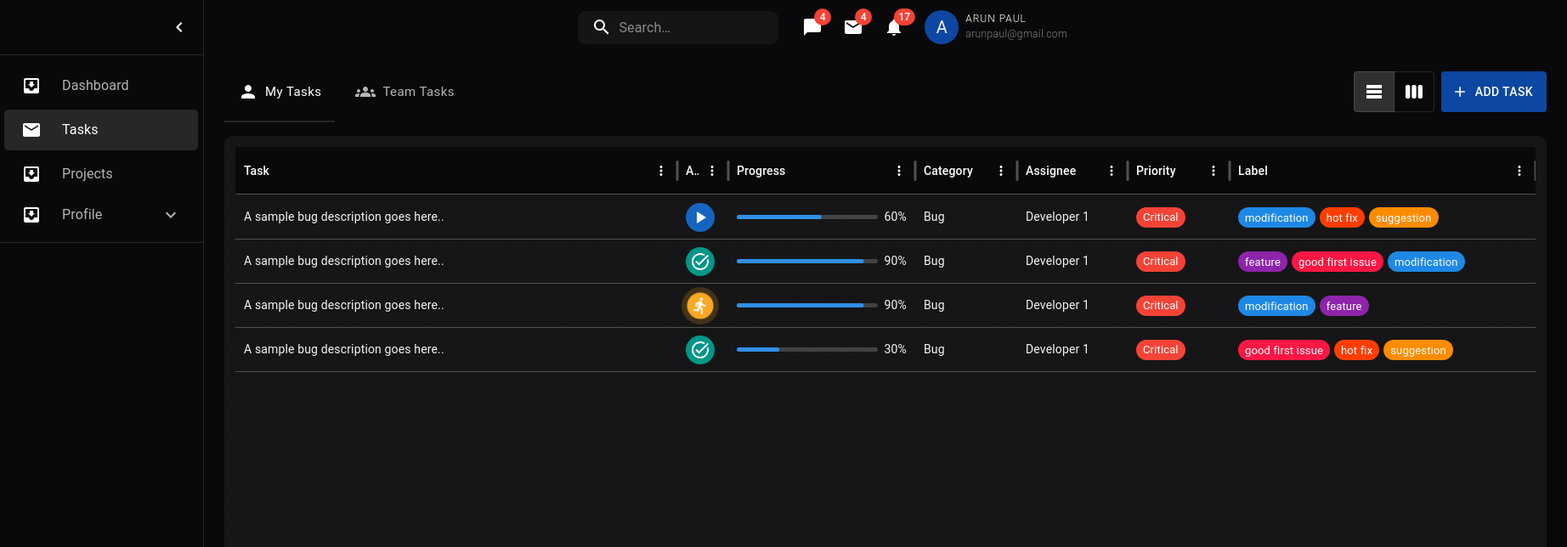
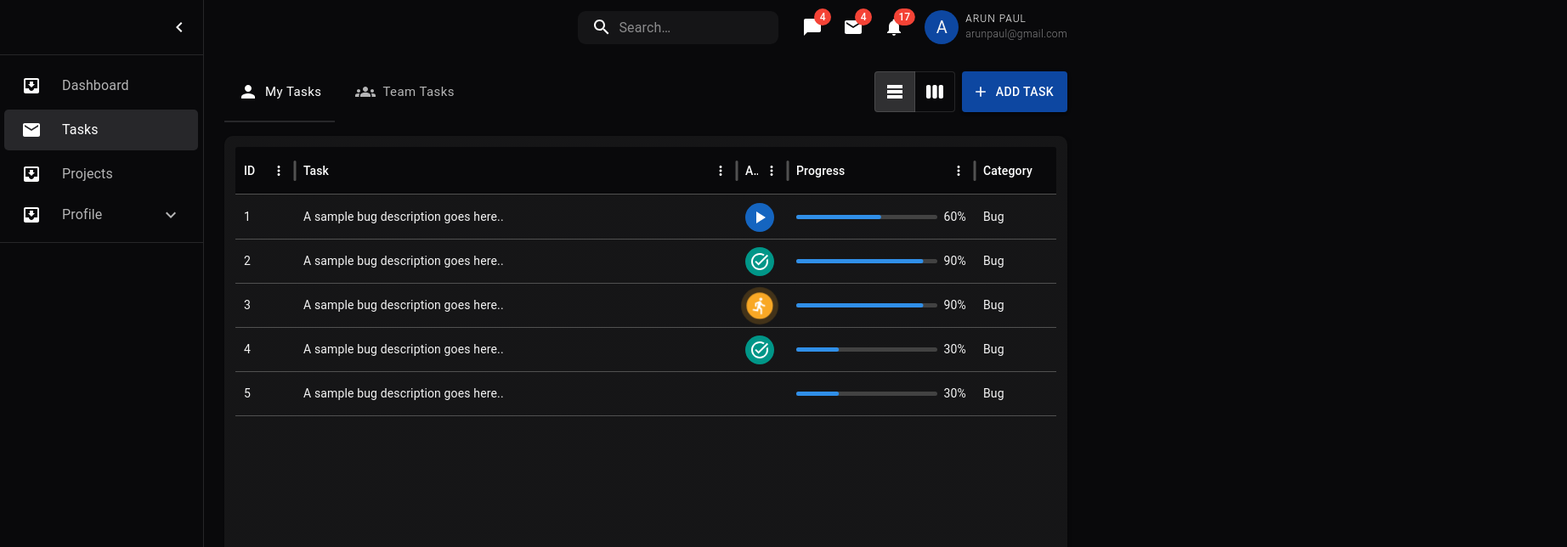
Before and after one commit to 2000polo/erp-project, a React (Create React App) app: page /app/tasks in a window 1280 px wide. Shown: the top 644 px of the page at 85% size, 1844 px wide, since content can reach past the window. Built offline with nearby package versions, Linux system fonts and the light colour scheme.

Commit message:
kanban board and task table are now able to update the changes in status updation, change of status in kanban board will also change the status in table, horizontal scroll enabled for kanban board view for adding more task status columns in future

```diff
--- a/src/app/tasks/taskSlice.js
+++ b/src/app/tasks/taskSlice.js
@@ -1,4 +1,4 @@
-import { createSlice } from '@reduxjs/toolkit'
+import { createSlice, current } from '@reduxjs/toolkit'
 
 export const taskSlice = createSlice({
   name: 'tasks',
@@ -7,7 +7,7 @@ export const taskSlice = createSlice({
     tasks: [
       {
         "id": 1,
-        "taskName": "Bug Sample",
+        "taskName": "Bug Sample 1",
         "department": "Backend",
         "description": "A sample bug description goes here..",
         "assignee": "Developer 1",
@@ -45,11 +45,21 @@ export const taskSlice = createSlice({
             "sub_task": "a small descriprion about the subtask",
             "is_complete": false
           },
-        ]
+        ],
+        assigned_to: {
+          avatar: 'https://img.freepik.com/free-vector/cute-monkey-with-baseball-bat-with-jacket-banana-cartoon-vector-icon-illustration-animal-nature_138676-5315.jpg?w=826&t=st=1702655648~exp=1702656248~hmac=152fbae129d172b152589001c718714c9e3ed3d2ecfee7eeab88a32a710bf486',
+          name: 'Jame Drake',
+          date: '12 Jan 2023'
+        },
+        assigned_by: {
+          avatar: 'https://img.freepik.com/free-vector/cute-monkey-holding-banana-baseball-bat-stick-cartoon-vector-icon-illustration-animal-sport_138676-7050.jpg?w=826&t=st=1702657828~exp=1702658428~hmac=55d59be963a5fb55dbec392fd874bc6d503613796309e657990c4f675b42d398',
+          name: 'Helen Jake',
+          date: '12 Jan 2023'
+        },
       },
       {
         "id": 2,
-        "taskName": "Bug Sample",
+        "taskName": "Bug Sample 2",
         "department": "Backend",
         "description": "A sample bug description goes here..",
         "assignee": "Developer 1",
@@ -87,11 +97,21 @@ export const taskSlice = createSlice({
             "sub_task": "a small descriprion about the subtask",
             "is_complete": false
           },
-        ]
+        ],
+        "assigned_to": {
+          avatar: 'https://img.freepik.com/free-vector/cute-monkey-with-baseball-bat-with-jacket-banana-cartoon-vector-icon-illustration-animal-nature_138676-5315.jpg?w=826&t=st=1702655648~exp=1702656248~hmac=152fbae129d172b152589001c718714c9e3ed3d2ecfee7eeab88a32a710bf486',
+          name: 'Jame Drake',
+          date: '12 Jan 2023'
+        },
+        "assigned_by": {
+          avatar: 'https://img.freepik.com/free-vector/cute-monkey-holding-banana-baseball-bat-stick-cartoon-vector-icon-illustration-animal-sport_138676-7050.jpg?w=826&t=st=1702657828~exp=1702658428~hmac=55d59be963a5fb55dbec392fd874bc6d503613796309e657990c4f675b42d398',
+          name: 'Helen Jake',
+          date: '12 Jan 2023'
+        },
       },
       {
         "id": 3,
-        "taskName": "Bug Sample",
+        "taskName": "Bug Sample 3",
         "department": "Backend",
         "description": "A sample bug description goes here..",
         "assignee": "Developer 1",
@@ -125,11 +145,21 @@ export const taskSlice = createSlice({
             "sub_task": "a small descriprion about the subtask",
             "is_complete": false
           },
-        ]
+        ],
+        "assigned_to": {
+          avatar: 'https://img.freepik.com/free-vector/cute-monkey-with-baseball-bat-with-jacket-banana-cartoon-vector-icon-illustration-animal-nature_138676-5315.jpg?w=826&t=st=1702655648~exp=1702656248~hmac=152fbae129d172b152589001c718714c9e3ed3d2ecfee7eeab88a32a710bf486',
+          name: 'Jame Drake',
+          date: '12 Jan 2023'
+        },
+        "assigned_by": {
+          avatar: 'https://img.freepik.com/free-vector/cute-monkey-holding-banana-baseball-bat-stick-cartoon-vector-icon-illustration-animal-sport_138676-7050.jpg?w=826&t=st=1702657828~exp=1702658428~hmac=55d59be963a5fb55dbec392fd874bc6d503613796309e657990c4f675b42d398',
+          name: 'Helen Jake',
+          date: '12 Jan 2023'
+        },
       },
       {
         "id": 4,
-        "taskName": "Bug Sample",
+        "taskName": "Bug Sample 4",
         "department": "Backend",
         "description": "A sample bug description goes here..",
         "assignee": "Developer 1",
@@ -167,10 +197,73 @@ export const taskSlice = createSlice({
             "sub_task": "a small descriprion about the subtask",
             "is_complete": false
           },
-        ]
+        ],
+        "assigned_to": {
+          avatar: 'https://img.freepik.com/free-vector/cute-monkey-with-baseball-bat-with-jacket-banana-cartoon-vector-icon-illustration-animal-nature_138676-5315.jpg?w=826&t=st=1702655648~exp=1702656248~hmac=152fbae129d172b152589001c718714c9e3ed3d2ecfee7eeab88a32a710bf486',
+          name: 'Jame Drake',
+          date: '12 Jan 2023'
+        },
+        "assigned_by": {
+          avatar: 'https://img.freepik.com/free-vector/cute-monkey-holding-banana-baseball-bat-stick-cartoon-vector-icon-illustration-animal-sport_138676-7050.jpg?w=826&t=st=1702657828~exp=1702658428~hmac=55d59be963a5fb55dbec392fd874bc6d503613796309e657990c4f675b42d398',
+          name: 'Helen Jake',
+          date: '12 Jan 2023'
+        },
+      },
+      {
+        "id": 5,
+        "taskName": "Bug Sample 5",
+        "department": "Backend",
+        "description": "A sample bug description goes here..",
+        "assignee": "Developer 1",
+        "priority": "Critical",
+        "taskCategroy": "Bug",
+        "labels": [
+          {
+              "title": "good first issue",
+              "value": "good_first_issue"
+          },
+          {
+              "title": "hot fix",
+              "value": "hot_fix"
+          },
+          {
+              "title": "suggestion",
+              "value": "suggestion"
+          }
+        ],
+        "status": 'halted',
+        "progress": 30,
+        "sub_tasks": [
+          {
+            "sub_task_id": 1,
+            "sub_task": "a small descriprion about the subtask",
+            "is_complete": false
+          },
+          {
+            "sub_task_id": 2,
+            "sub_task": "a small descriprion about the subtask",
+            "is_complete": false
+          },
+          {
+            "sub_task_id": 3,
+            "sub_task": "a small descriprion about the subtask",
+            "is_complete": false
+          },
+        ],
+        "assigned_to": {
+          avatar: 'https://img.freepik.com/free-vector/cute-monkey-with-baseball-bat-with-jacket-banana-cartoon-vector-icon-illustration-animal-nature_138676-5315.jpg?w=826&t=st=1702655648~exp=1702656248~hmac=152fbae129d172b152589001c718714c9e3ed3d2ecfee7eeab88a32a710bf486',
+          name: 'Jame Drake',
+          date: '12 Jan 2023'
+        },
+        "assigned_by": {
+          avatar: 'https://img.freepik.com/free-vector/cute-monkey-holding-banana-baseball-bat-stick-cartoon-vector-icon-illustration-animal-sport_138676-7050.jpg?w=826&t=st=1702657828~exp=1702658428~hmac=55d59be963a5fb55dbec392fd874bc6d503613796309e657990c4f675b42d398',
+          name: 'Helen Jake',
+          date: '12 Jan 2023'
+        },
       },
     ],
     selected_task_data: undefined,
+    kanbanData: {}
   },
 
   reducers: {
@@ -223,11 +316,63 @@ export const taskSlice = createSlice({
           tasks: updatedTasks,
           selected_task_data: updatedSelectedTask
       };
+    },
+
+    getKanbanData: (state, action) => {
+      let kanbanData = {
+        'open': [],
+        'closed': [],
+        'in progress': [],
+        'halted': []
+      };
+
+      state?.tasks?.map((task) => {
+        console.log(task.status, state);
+        if (!kanbanData[task.status]) {
+          kanbanData[task.status] = [];
+        }
+
+        kanbanData?.[task?.status]?.push(task)
+        return {...kanbanData, [task?.status]: task}
+        // return {...state, kanbanData: {...state?.kanbanData, [task?.status]: [...state?.kanbanData?.[task?.status], task]}}
+      })
+
+      console.log("kanbanData inside reducer", kanbanData)
+
+      return {...state, kanbanData: kanbanData}
+    },
+
+    updateTaskStatus: (state, action) => {
+      // Find current Task from tasks using payload?.id
+      const currentTask = state?.tasks?.filter((task) => task?.id === action?.payload?.id);
+      // And find the current status of the task and remove it from the previous status key in
+      // kanabnData
+      // Add the current task to the changed status in kanban
+      if( currentTask[0]?.status !== action?.payload?.column){
+        return {
+          ...state,
+          kanbanData: {
+            ...state?.kanbanData,
+            [currentTask[0]?.status]: state?.kanbanData?.[currentTask[0]?.status]?.filter((task) => {
+              return task?.id !== action?.payload?.id;
+            }),
+            [action?.payload?.column]: [
+              ...state?.kanbanData?.[action?.payload?.column],
+              {...currentTask[0], status: action?.payload?.column}
+            ]
+            // [action?.payload?.column]: state?.kanbanData?.[action?.payload?.column]?.filter((task) => action?.payload?.id !== task?.id)
+          },
+          tasks: [
+            ...state?.tasks?.filter((task) => task?.id !== action?.payload?.id),
+            {...currentTask[0], status: action?.payload?.column}
+          ]
+        }
+      }
     }
   },
 })
 
 // Action creators are generated for each case reducer function
-export const { increment, decrement, incrementByAmount, addNewTask, getTaskDetailsById, updateTaskById } = taskSlice.actions
+export const { increment, decrement, incrementByAmount, addNewTask, getTaskDetailsById, updateTaskById, getKanbanData, updateTaskStatus } = taskSlice.actions
 
 export default taskSlice.reducer
--- a/src/components/globalComponents/Kanban/ListComponent.jsx
+++ b/src/components/globalComponents/Kanban/ListComponent.jsx
@@ -4,11 +4,16 @@ import styled from 'styled-components';
 import { Button, Card, Divider, IconButton, Stack, Typography, alpha, useTheme } from '@mui/material';
 import TaskCard from './TaskCard';
 import { SearchOutlined } from '@mui/icons-material';
+import { useDispatch } from 'react-redux';
+import { updateTaskStatus } from '../../../app/tasks/taskSlice';
 
 const ListComponent = (props) => {
 
+    const dispatch = useDispatch();
     const { state, cards, title, setCards } = props;
     const theme = useTheme();
+
+    const [ currentStatus, setCurrentStatus ] = useState();
 
 
     const StyledCard = styled(Card)({
@@ -38,32 +43,42 @@ const ListComponent = (props) => {
     }, [])
 
     const dragEnter = event => {
-        event.currentTarget.classList.add('drop')
+        event.currentTarget.classList.add('drop');
+
     };
 
     const dragLeave = event => {
-        event.currentTarget.classList.remove('drop')
+        event.currentTarget.classList.remove('drop');
+
+
     };
 
     const drop = event => {
-        const column = event.currentTarget.dataset.column
-        const id = Number(event.dataTransfer.getData('text/plain'))
+        const column = event.currentTarget.dataset.column;
+        const id = Number(event.dataTransfer.getData('text/plain'));
 
-        console.log("column and id printing", column, id, cards[state])
+        console.log("column and id printing", column, id, cards[state], state, cards)
+
         event.currentTarget.classList.remove('drop')
 
         event.preventDefault()
 
         const updatedState = cards.map(card => {
             if (card.id === id) {
-                card.state = column;
+                // card.status = column;
+                return {...card, status: column}
             }
             return card
         })
 
-        console.log("selected card", cards[state], state, props.task)
-
-        setCards(updatedState)
+        console.log("selected card", cards[state], state, props.task, title)
+        dispatch(updateTaskStatus({
+            id: id,
+            column: column,
+            updatedData: updatedState,
+            currentStatus: currentStatus,
+        }));
+        // setCards(updatedState)
     }
 
     const allowDrop = event => {
@@ -74,6 +89,7 @@ const ListComponent = (props) => {
         if (event.target.className.includes('card')) {
             event.target.classList.add('dragging')
         }
+
     }
 
     const dragEnd = event => {
@@ -83,10 +99,13 @@ const ListComponent = (props) => {
     }
 
     const drag = (event, task) => {
-        event.dataTransfer.setData('text/plain', event.currentTarget.dataset.id)
+        event.dataTransfer.setData('text/plain', event.currentTarget.dataset.id);
+        event.dataTransfer.setData('status', task.status);
+        console.log("target", task)
+        setCurrentStatus(() => task.status);
     };
 
-    console.log("cards", props?.task)
+    console.log("cards", cards)
 
     return (
         <Stack spacing={1} direction={'column'}>
@@ -112,10 +131,10 @@ const ListComponent = (props) => {
             >
 
                 {
-                    cards?.filter(card => card.state === state).map(todo => (
+                    cards?.filter(card => card.status === state).map(todo => (
                         <TaskCard
-                            name={todo?.name}
-                            team={todo?.team}
+                            name={todo?.taskName}
+                            team={todo?.department}
                             value={todo}
                             key={todo.id}
                             className="card"
--- a/src/components/globalComponents/Kanban/TaskCard.jsx
+++ b/src/components/globalComponents/Kanban/TaskCard.jsx
@@ -15,14 +15,15 @@ const TaskCard = (props) => {
     }
 
     const getIconByTask = {
-        'feature': <AutoFixHighIcon/>,
-        'bug': <PestControlIcon/>
+        'Feature': <AutoFixHighIcon/>,
+        'Bug': <PestControlIcon/>
     }
 
     const getColorByPriority = {
         'High': theme.palette?.chip?.red,
         'Medium': theme.palette?.chip?.orange,
         'Low': theme.palette?.chip?.yellow,
+        'Critical': theme.palette?.chip?.red,
     }
 
     const StyledCard = styled(Card)({
@@ -90,7 +91,7 @@ return (
                         // },
                     }}
                 >
-                    {getIconByTask[props?.data?.task_type]}
+                    {getIconByTask[props?.data?.taskCategroy]}
                 </Box>
             </Grid>
             <Grid item xs={12}>
--- a/src/components/globalComponents/Kanban/index.jsx
+++ b/src/components/globalComponents/Kanban/index.jsx
@@ -4,6 +4,7 @@ import ListComponenct from './ListComponent';
 import { Box, Fab, Grid, Stack, Tab, Tabs, styled, tabsClasses, useTheme } from '@mui/material';
 import { AddCard, AddCircleOutline, Groups, Person } from '@mui/icons-material';
 import { red } from '@mui/material/colors';
+import { useSelector } from 'react-redux';
 
 const initialState = [
     {
@@ -217,7 +218,10 @@ const initialState = [
     }
 ];
 
-const DragAndDrop = () => {
+const DragAndDrop = (props) => {
+
+    // const kanbanTasks = useSelector((state) => state?.tasks?.kanbanData);
+    const { kanbanTasks } = props;
 
     const theme = useTheme();
     const [cards, setCards] = useState(initialState);
@@ -254,71 +258,13 @@ const DragAndDrop = () => {
         }
     }
 
-    const StyledTabs = styled((props) => (
-        <Tabs
-            textColor='primary'
-          {...props}
-          TabIndicatorProps={{ children: <span className="MuiTabs-indicatorSpan" /> }}
-        />
-      ))({
-        // '& .MuiTabs-indicator': {
-        //   display: 'flex',
-        //   justifyContent: 'center',
-        //   backgroundColor: 'transparent',
-        // //   backgroundColor: 'rgba(100, 95, 228, 0.2)',
-        // },
-        // '& .MuiTabs-indicatorSpan': {
-        //   maxWidth: 40,
-        //   width: '100%',
-        //   backgroundColor: '#635ee7',
-        // },
-        '& .Mui-selected': {
-            backgroundColor: '#635ee7',
-        },
-        '& .MuiTab-textColorPrimary': {
-            textColorPrimary: red
-        },
-
-
-    });
-
-    const StyledTab = styled(Tab)({
-        // textTransform: 'none',
-        // minWidth: 100,
-        // fontWeight: 'bold',
-        // marginRight: '20px',
-        // color: '#555',
-        // '&.Mui-selected': {
-        //   color: '#1976d2',
-        // },
-        // '&.Mui-focusVisible': {
-        //   backgroundColor: 'rgba(100, 95, 228, 0.32)',
-        // },
-        textTransform: 'none',
-        fontWeight: theme.typography.fontWeightRegular,
-        fontSize: theme.typography.pxToRem(15),
-        marginRight: theme.spacing(1),
-        color: 'rgba(255, 255, 255, 0.7)',
-        '&.Mui-selected': {
-        color: '#fff',
-        },
-        '&.Mui-focusVisible': {
-        backgroundColor: 'rgba(100, 95, 228, 0.32)',
-        },
-      });
-
-    function a11yProps(index) {
-        return {
-          id: `scrollable-auto-tab-${index}`,
-          "aria-controls": `scrollable-auto-tabpanel-${index}`
-        };
-    }
+    console.log("Object.keys(kanbanTasks)", Object.keys(kanbanTasks))
 
     return (
-        <main style={{ width:'100%', overflowX: 'auto'}} >
-                <Grid container spacing={2} direction="row" justifyContent= 'start' wrap="nowrap">
+        <main>
+                <Grid style={{overflowX: 'scroll'}} container spacing={2} direction="row" justifyContent= 'start' wrap='nowrap' >
                     {/* <Grid  container item spacing={2} direction="row" justifyContent= 'space-between'> */}
-                        <Grid item xs={3} >
+                        {/* <Grid item xs={3} >
                             <ListComponenct setCards={setCards} title={'Todo'} state={'todo'} cards={cards} />
                         </Grid>
                         <Grid item xs={3}>
@@ -332,8 +278,23 @@ const DragAndDrop = () => {
                         </Grid>
                         <Grid item xs={3}>
                             <ListComponenct setCards={setCards} title={'Halted'} state={'halted'} cards={cards} />
-                        </Grid>
+                        </Grid> */}
                     {/* </Grid> */}
+                    {
+                        Object.keys(kanbanTasks)?.map((tasks) => {
+                            // console.log(first)
+                            // <Grid item xs={3}>
+                            //     <ListComponenct setCards={setCards} title={tasks} state={tasks} cards={kanbanTasks?.[tasks]} />
+                            // </Grid>
+                            return (
+                                <Grid item xs={3}>
+                                    <ListComponenct title={tasks} state={tasks} cards={kanbanTasks?.[tasks]} />
+                                </Grid>
+                            )
+
+                        })
+                    }
+
                 </Grid>
         </main>
     )
--- a/src/views/app_view/employee_view/Tasks/index.jsx
+++ b/src/views/app_view/employee_view/Tasks/index.jsx
@@ -7,7 +7,7 @@ import { blue } from '@mui/material/colors';
 import AddTaskForm from '../../../../components/globalComponents/forms/AddTaskForm';
 import { useSelector } from 'react-redux';
 import { useDispatch } from 'react-redux';
-import { addNewTask, getTaskDetailsById } from '../../../../app/tasks/taskSlice';
+import { addNewTask, getTaskDetailsById, getKanbanData } from '../../../../app/tasks/taskSlice';
 import TaskViewComponent from '../../../../components/globalComponents/TaskViewComponent';
 import LinearProgress, { linearProgressClasses } from '@mui/material/LinearProgress';
 
@@ -17,6 +17,9 @@ const Tasks = () => {
     const dispatch = useDispatch();
 
     const tasks = useSelector((state) => state?.tasks?.tasks);
+    const kanbanTasks = useSelector((state) => state?.tasks?.kanbanData);
+
+    console.log("kanbanTasks", kanbanTasks);
 
     const [value, setValue] = useState(0);
     const [view, setView] = useState('table');
@@ -39,7 +42,7 @@ const Tasks = () => {
 
     const handleViewChange = (event, nextView) => {
       setView(nextView);
-    //   dispatch(addNewTask('action'));
+      dispatch(getKanbanData());
     };
 
     const handleChange = (event, newValue) => {
@@ -143,8 +146,8 @@ const Tasks = () => {
     const getRowId = (row) => {return row?.id};
 
     const columns = [
-        // { field: 'id', headerName: 'ID',
-        // width: 70 },
+        { field: 'id', headerName: 'ID',
+        width: 70 },
         {
             field: 'description',
             headerName: 'Task',
@@ -226,7 +229,7 @@ const Tasks = () => {
     console.log("tasks", tasks)
 
     return (
-        <Box width={"100%"}>
+        <Box >
             {/* Header */}
             <Box>
                 <Stack direction={'row'} justifyContent={'space-between'} alignItems={'center'}>
@@ -286,7 +289,7 @@ const Tasks = () => {
                                 />
                             </Box>
                         </StyledCard> :
-                        <Kanban />
+                        <Kanban kanbanTasks={kanbanTasks} />
                     }
                 </TabPanel>
                 {/* <TabPanel value={value} index={1}>
--- a/src/views/app_view/index.jsx
+++ b/src/views/app_view/index.jsx
@@ -9,6 +9,7 @@ import SwipeableTemporaryDrawer from '../../components/sharedComponents/Drawer/S
 import StyledAppDrawer from '../../components/sharedComponents/AppBar/StyledAppBar';
 
 import { useWidth } from '../../utils/ssrMediaQuery';
+import { Hidden } from '@mui/material';
 
 const AppView = () => {
 
@@ -42,7 +43,7 @@ const AppView = () => {
                 <StyledDrawer open={open} setOpen={setOpen} /> :
                 <SwipeableTemporaryDrawer state={state} toggleDrawer={toggleDrawer}  open={open} setOpen={setOpen} />
             }
-            <Box component="main" sx={{ flexGrow: 1, p: 3, pt: 9 }}>
+            <Box component="main" sx={{ p: 3, pt: 9, overflowX: 'hidden' }}>
                 {/* keep it simple but significant */}
                 <Outlet />
             </Box>
```
